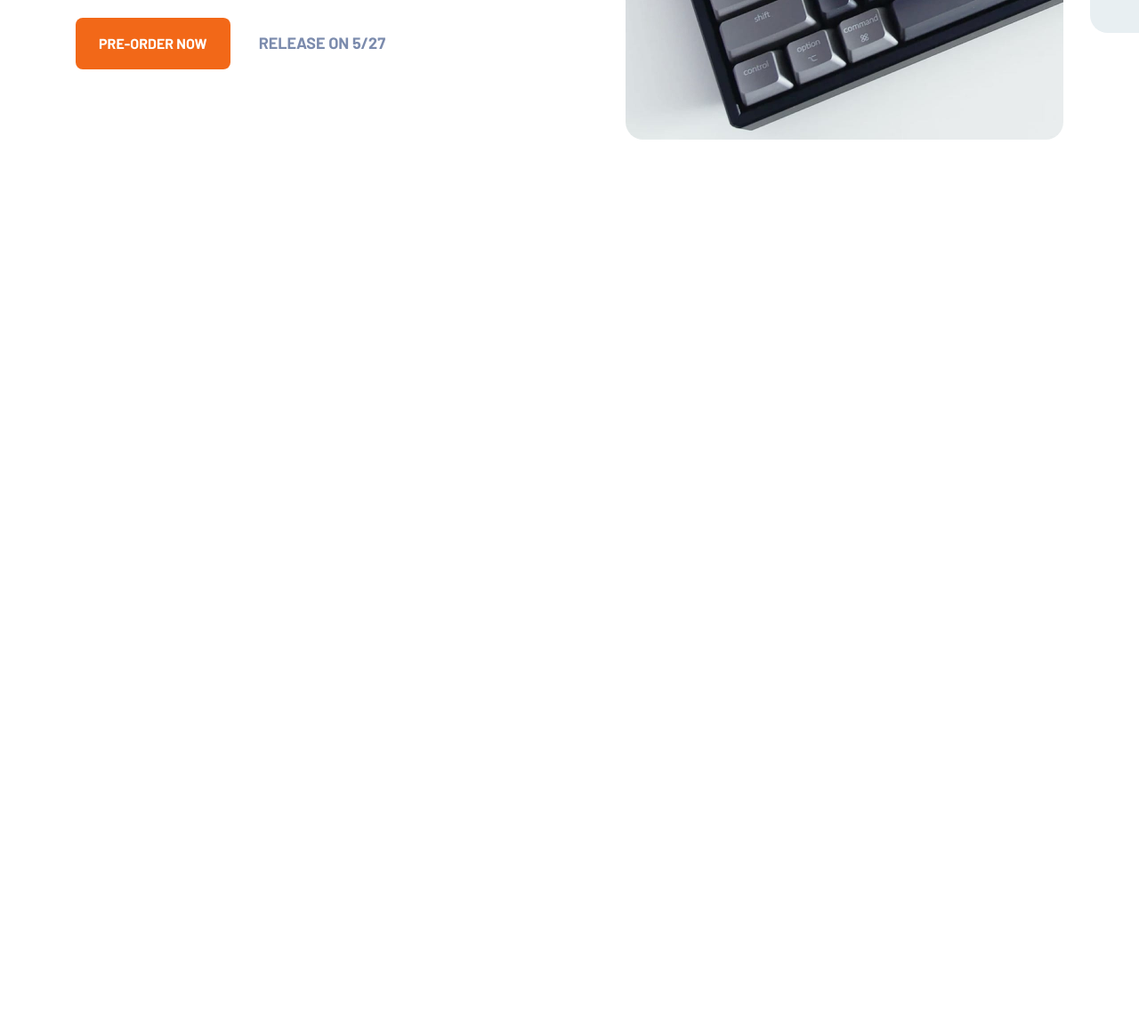
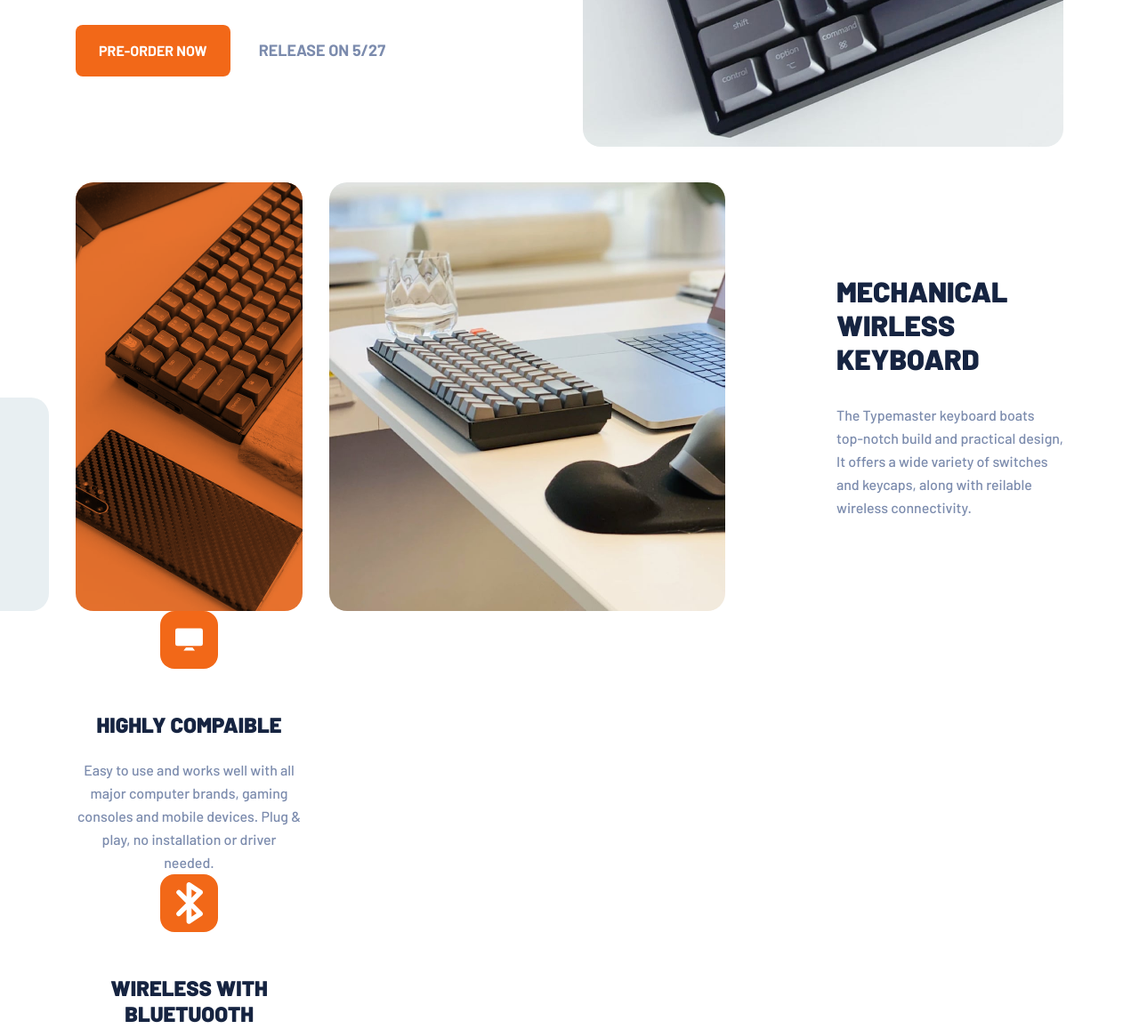
Before and after one commit to mhatim47/TypeMasterlandingPage, a plain HTML site: page fem-typemaster-landing-page-main/index.html in a window 1280 px wide. Shown: the part 500-1657 px from the top of the page at 89% size. Before the commit the page ends 800 px from the top, so only its background shows below. Drawn offline with Linux system fonts and the light colour scheme.

Commit message:
features section

```diff
--- a/fem-typemaster-landing-page-main/index.html
+++ b/fem-typemaster-landing-page-main/index.html
@@ -42,6 +42,74 @@
 
       <div class="gray-block"></div>
      </section>
+     <!-- Details section -->
+     <section class="grid-main details">
+       <div class="gray-block"></div>
+       <picture class="details-image ">
+         <source media="(width >= 75em)" srcset="/assets/desktop/image-phone-and-keyboard.jpg"/>
+         <source media="(width >= 43.75em)" srcset="/assets/tablet/image-phone-and-keyboard.jpg"/>
+         <img  src="/assets/mobile/image-phone-and-keyboard.jpg"
+         alt="phone and keyboard" width="744" height="662">
+        </picture>
+        <picture class="details-image">
+          <source media="(width >= 75em)" srcset="/assets/desktop/image-glass-and-keyboard.jpg"/>
+          <source media="(width >= 43.75em)" srcset="/assets/tablet/image-glass-and-keyboard.jpg"/>
+          <img  src="/assets/mobile/image-glass-and-keyboard.jpg"
+          alt="glass and keyboard" width="440" height="386">
+        </picture>
+        <div class="details-text">
+          <h2 class="headline">Mechanical wirless keyboard</h2>
+          <p class="discription small">The Typemaster keyboard boats top-notch build and practical design, It offers a wide variety of switches and keycaps, along with reilable wireless connectivity.</p>
+        </div>
+
+     </section>
+     <!-- Features section -->
+      <section class="grid-main features">
+
+        <div class="feature">
+          <div class="icon">
+            <img src="/assets/shared/icon-compatible.svg" alt="" width="32" height="32">
+          </div>
+          <h3>Highly compaible</h3>
+          <p class="small">Easy to use and works well with all
+             major computer brands, gaming
+             consoles and mobile devices. Plug &
+             play, no installation or driver
+             needed.
+          </p>
+        </div>
+        <div class="feature">
+          <div class="icon">
+            <img src="/assets/shared/icon-bluetooth.svg" alt="" width="32" height="32">
+          </div>
+          <h3>Wireless with bluetuooth</h3>
+          <p class="small">Powerfull 2.4G RF technology allows you
+            to connect the cordless keyboard from up to 30ft away. Simply plug the unifying
+            receiver into your computer.
+          </p>
+        </div>
+        <div class="feature">
+          <div class="icon">
+            <img src="/assets/shared/icon-battery.svg" alt="" width="32" height="32">
+          </div>
+          <h3>high capacity battery</h3>
+          <p class="small">Equipped with a long-lasting built-in
+            battery. you'll never have to spend a dime on replaceable ones. Enjoy 40
+            hours of usage time between charges.
+          </p>
+        </div>
+        <div class="feature">
+          <div class="icon">
+            <img src="/assets/shared/icon-light.svg" alt="" width="32" height="32">
+          </div>
+          <h3>Rgb backlit modes</h3>
+          <p class="small">Choose from 4 backlight brightness levels adjustable breathing speed
+            Each key glows intensoly in the dark and
+            helps you type in low light conditions.
+          </p>
+        </div>
+
+      </section>
   </main>
   <!-- Footer -->
   <footer>
--- a/fem-typemaster-landing-page-main/style.css
+++ b/fem-typemaster-landing-page-main/style.css
@@ -49,17 +49,9 @@ body {
   color: var(--blue);
   padding-block: 24px;
   min-height: 100vh;
+  margin-bottom: 60vh;
 }
-@media (width > 25.125em) {
-  body {
-    padding-block: 40px;
-  }
-}
-@media (width > 50em) { /* Desktop */
-  body {
-    padding-block: 55px;
-  }
-}
+
 h1,
 h2,
 h3 {
@@ -72,6 +64,13 @@ h1 {
   font-size: 3rem;
   font-size: clamp(3rem, 2.111111111111111rem + 1.8518518518518516vw, 3.5rem);
   line-height: 1;
+  max-width: 18ch;
+}
+h2 {
+  font-size: 2rem;
+}
+h3 {
+  font-size: 1.5rem;
 }
 p {
   font-size: 1rem;
@@ -80,6 +79,9 @@ p {
   line-height: 1.626;
   max-width: 45ch;
   margin: 0;
+}
+p.small {
+  font-size: 1rem;
 }
 p > strong {
   font-weight: 700;
@@ -132,7 +134,16 @@ button:hover {
   background-color: var(--orange-lt);
   color: var(--white);
 }
-
+picture {
+  border-radius: 20px;
+  overflow: hidden;
+}
+picture.flush-left {
+  border-radius: 0 20px 20px 0;
+}
+picture.flush-right {
+  border-radius: 20px 0 0 20px;
+}
 .grid-main {
   display: grid;
   grid-template-columns:
@@ -156,7 +167,7 @@ button:hover {
 
 .hero {
   padding-block: var(--space-med) var(--space-sm);
- row-gap: var(--space-med);
+  row-gap: var(--space-med);
 }
 
 .hero-text {
@@ -164,7 +175,7 @@ button:hover {
   display: grid;
   grid-template-columns: auto 1fr;
   grid-template-rows: repeat(3, auto);
-  gap: 32px 0 ;
+  gap: 32px ;
   align-items: center;
 }
 
@@ -176,18 +187,15 @@ button:hover {
 .hero-text .button {
   grid-column: span 1;
 }
-.hero-text .info {
-  justify-self: end;
-}
+
 .hero-image {
   grid-column: 2 / -1;
   border-radius: 20px 0 0 20px;
-  overflow: hidden;
 }
 .hero-image img {
   height: 20.6875rem;
+  object-position: left center;
 }
-
 
 .gray-block {
   display: none;
@@ -196,13 +204,89 @@ button:hover {
   background-color: var(--gray-lt);
 }
 
+/* Details section */
+
+.details {
+  row-gap: var(--space-med);
+}
+.details-image {
+  align-self: stretch;
+}
+.details-image img{
+  width: 100%;
+  height: 100%;
+}
+.details-image:nth-child(2) {
+  grid-column: 1/3;
+  border-radius: 0 20px 20px 0;
+  position: relative;
+}
+.details-image:nth-child(2)::before {
+  content: "";
+  position: absolute;
+  inset: 0;
+  background-color: var(--orange);
+  opacity: 0.9;
+  mix-blend-mode: multiply;
+}
+.details-image:nth-child(3) {
+  grid-column: 3/-2;
+
+}
+.details-text {
+  grid-column: 2/-2;
+  text-align: center;
+  display: flex;
+  gap: 32px ;
+  flex-direction: column;
+  align-items: center;
+}
 
 
+/* Features secrion */
+.features {
 
+}
+.feature {
+  grid-column: 2/ span 3;
+  display: grid;
+  justify-items: center;
+  text-align: center;
+
+}
+.feature .icon {
+  background-color: var(--orange);
+  border-radius: 16px;
+  width: 4.0625rem;
+  height: 4.0625rem;
+  display: grid;
+  place-items: center;
+  margin-block-end: 48px;
+  /* margin: 0 auto; */
+
+}
+.feature .icon img {
+
+}
+.feature h3 {
+  margin-block-end: 24px;
+
+
+}
+
+.feature .icon p {
+
+}
 
 /* 700px  */
 
 @media (width >= 43.75em) {
+
+  :root {
+    --space-sm:40px;
+    --space-med:72px;
+
+  }
   body {
     padding-block: 40px;
   }
@@ -219,16 +303,30 @@ button:hover {
     10px ;
     column-gap: 30px;
   }
+
   .hero-text {
-    grid-column: 2 / 5;
+    grid-column: 2 / 6;
   }
 
   .hero-image {
-    grid-column: 5 / -1;
-    margin-left: 48px;
+    grid-column: 6 / -1;
   }
   .hero-image img {
     height: 26.5625rem;
+  }
+
+  .details-image:nth-child(2) {
+    grid-column: 2/4;
+    border-radius: 20px;
+  }
+  .details-image:nth-child(3) {
+    grid-column: 4/-2;
+  }
+  .details-text {
+    flex-direction: row;
+    justify-content: space-between;
+    align-items: center;
+    text-align: left;
   }
 }
 
@@ -264,5 +362,24 @@ button:hover {
   .gray-block {
     grid-column: -2 / -1;
     display:block;
+    align-self: flex-start;
+  }
+
+  .details-image:nth-child(2) {
+    grid-column: 2/5;
+    border-radius: 20px;
+  }
+  .details-image:nth-child(3) {
+    grid-column: 5/10;
+
+  }
+  .details-text {
+    grid-column: 11 / -2;
+    flex-direction: column;
+  }
+  .details .gray-block {
+    grid-column: 1;
+    align-self: self-end;
+    border-radius: 0 20px 20px 0;
   }
 }
```
